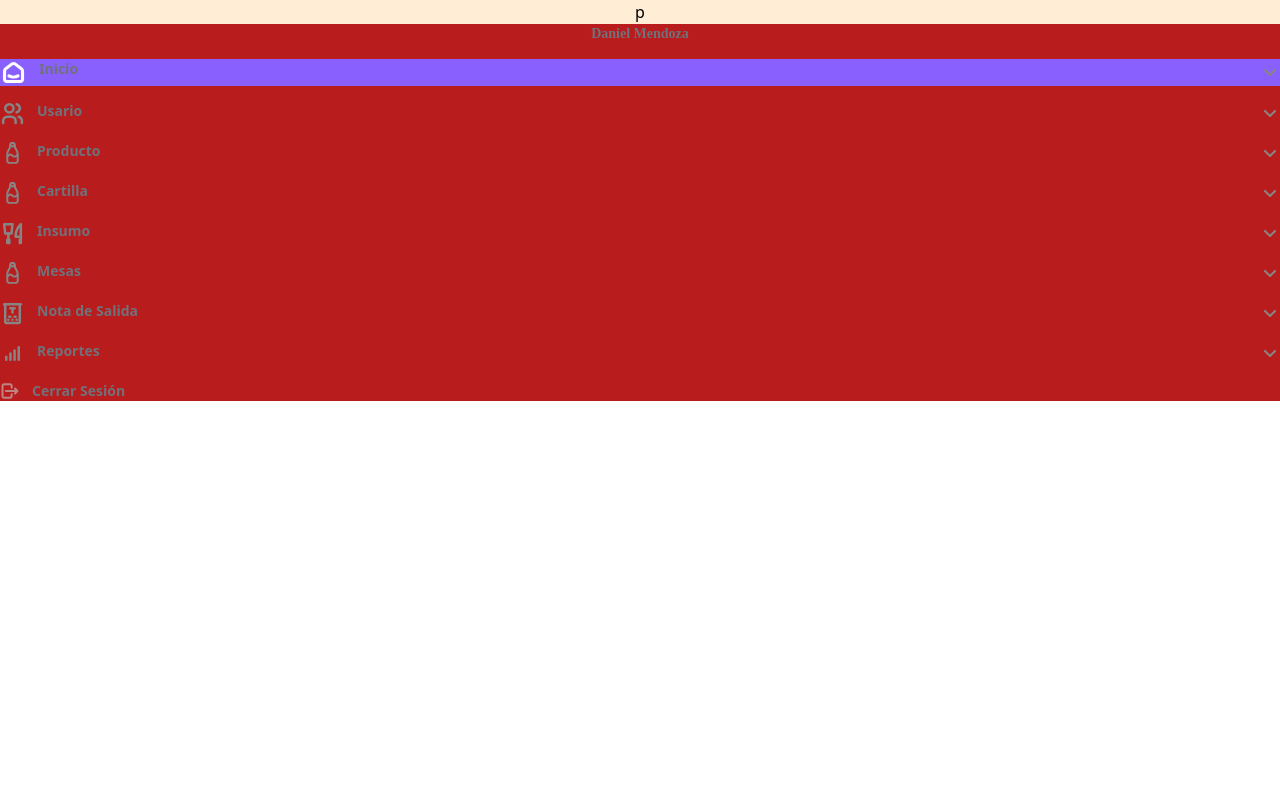
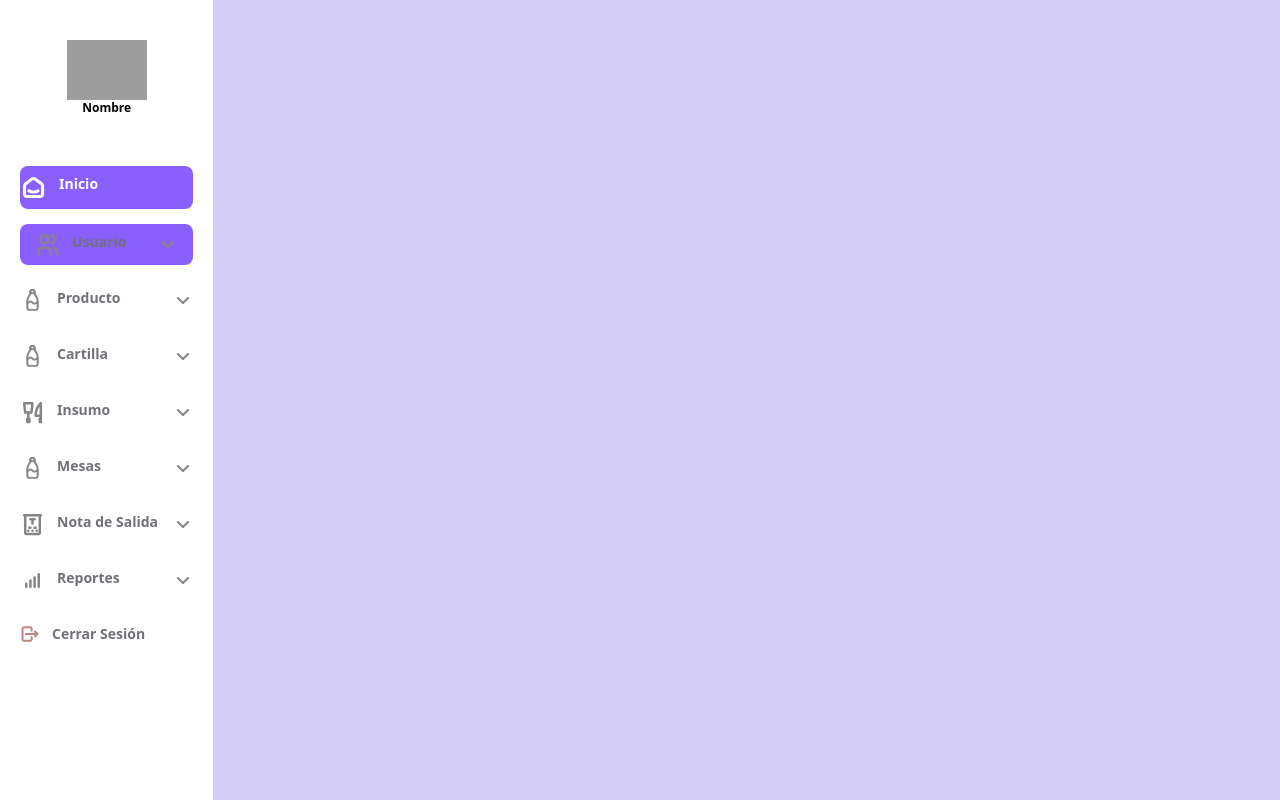
Before and after one commit to Jdanielmendoza/frontendRestaurante, a React (Vite) app: page / in a window 1280 px wide. Built offline with nearby package versions, Linux system fonts and the light colour scheme; grey boxes are pictures that could not be loaded.

Commit message:
Agregue el: npm install react-dropzone agregue el fondo claro a la imagen en el Index html (#D4CEF8)
Elimine la carpeta Login
Agregue una carpeta pages y un archivo layout.jsx para que muestre el dashborad principal
Elimine el componente Sidebar.jsx esta sobrando

```diff
--- a/index.html
+++ b/index.html
@@ -4,9 +4,11 @@
     <meta charset="UTF-8" />
     <link rel="icon" type="image/svg+xml" href="/vite.svg" />
     <meta name="viewport" content="width=device-width, initial-scale=1.0" />
+    <link href="./src/components/FormularioLogin/FormularioLogin.css" rel ="stylesheet"/>
+
     <title>Restaurante Oso Rueda</title>
   </head>
-  <body>
+  <body class="fondoPrincipal">
     <div id="root"></div>
     <script type="module" src="/src/main.jsx"></script>
   </body>
--- a/src/App.jsx
+++ b/src/App.jsx
@@ -1,13 +1,17 @@
 import './App.css'
-import CrearUsuario from './components/CrearUsuario';
-import Dashboardview from './components/Dashboard';
-import Sidebar from './components/Sidebar';
-import product from "/product.svg";
+// import CrearUsuario from './components/CrearUsuario';
+// import Dashboardview from './components/Dashboard';
+// import Sidebar from './components/Sidebar';
+// import product from "/product.svg";
+import Layout from './pages/Layout';
+// import Inicio from './components/Inicio';
+
 function App() {
   return (
     <>
-      <Sidebar/>
+      <Layout/>
     </>
   )
 }
+
 export default App
--- /dev/null
+++ b/src/components/CircularImagen.jsx
@@ -0,0 +1,18 @@
+
+const CircularImage = () => {
+  const imageUrl = 'https://friconix.com/png/fi-ctluxx-anonymous-user-circle-solid.png'; // Reemplaza con la URL de tu imagen
+
+  return (
+    <div className="flex items-center justify-center">
+      {/* <div className="rounded-full w-24 h-24 overflow-hidden"> */}
+        <img
+          src={imageUrl}
+          alt="Imagen Circular"
+          className="w-20 h-full object-cover"
+        />
+      {/* </div> */}
+    </div>
+  );
+}
+
+export default CircularImage;
--- a/src/components/FormularioLogin/FormularioLogin.css
+++ b/src/components/FormularioLogin/FormularioLogin.css
@@ -166,3 +166,8 @@
 .containerLogoOso>img{
   width : 550px;
 }
+
+
+.fondoPrincipal{
+  background-color:#D4CEF8 ;
+}
--- /dev/null
+++ b/src/components/Inicio.jsx
@@ -0,0 +1,16 @@
+const Inicio = ()=>{
+    return(
+        <div className="container mx-auto mt-5 text-center">
+  <div className="grid grid-cols-3 gap-4">
+    <div className="bg-red-400 h-50 w-1/3 mx-auto">1</div>
+    <div className="bg-red-400 w-1/3 mx-auto">2</div>
+    <div className="bg-red-400 w-1/3 mx-auto">3</div>
+    <div className="bg-red-400 w-1/3 mx-auto">4</div>
+    <div className="bg-red-400 w-1/3 mx-auto">5</div>
+    <div className="bg-red-400 w-1/3 mx-auto">6</div>
+  </div>
+</div>
+    )
+}
+
+export default Inicio;
--- a/src/components/Login/Login.jsx
+++ /dev/null
@@ -1,17 +0,0 @@
-import React from 'react'
-import "./Login.css" ;
-
-
-const Login = () => {
-
-  return (
-    <div className='containerLogin' >
-        <form action="">
-            <input type="text" />
-            <input type="text" />
-        </form>
-    </div>
-  )
-}
-
-export default Login
--- a/src/components/Sidebar.jsx
+++ /dev/null
@@ -1,81 +0,0 @@
-
-import iconoInicio from '/iconoInicio.svg';
-import iconoUsuario from '/iconoUsuario.svg';
-import iconoProducto from '/iconoProducto.svg';
-
-import iconoCartilla from '/iconoCartilla.svg';
-import iconoInsumo from '/iconoInsumo.svg';
-import iconoMesa from '/iconoMesa.svg';
-import iconoNotaSalida from '/iconoNotaSalida.svg';
-import iconoReporte from '/iconoReporte.svg';
-import iconoCerrarSesion from '/iconoCerrarSesion.svg';
-
-import IconoDrop from '/iconoDrop.svg';
-
-const Sidebar = ()=>{
-    return(
-       <div className='bg-red-700 ml-auto'>
-            <div className='block items-center justify-center'>
-                {/* imagen */}
-                <div className='bg-orange-100'>p</div>
-                <p className="text-zinc-500 text-sm font-bold font-['Rowdies']">Daniel Mendoza</p>
-            </div>
-
-{/* agregar de sugerencia font-['Rowdies'] junto con font-bold */}
-            <div className='bg-custom-color flex gap-3 mt-[15px]'>
-                <img src ={iconoInicio} alt = "iconoInicio" />
-                <label className="text-zinc-500 text-sm font-bold">Inicio</label>
-                <img src ={IconoDrop} alt = "iconoDropDown" className='ml-auto' />
-            </div>
-
-            <div className='flex gap-3  mt-[15px]'>
-                <img src ={iconoUsuario} alt = 'iconoUsuario' />
-                <label className="text-zinc-500 text-sm font-bold">Usario</label>
-                <img src ={IconoDrop} alt = "iconoDropDown"  className='ml-auto'/>
-            </div>
-
-            <div className='flex gap-3 mt-[15px]'>
-                <img src ={iconoProducto} alt = "iconoProducto" />
-                <label className="text-zinc-500 text-sm font-bold">Producto</label>
-                <img src ={IconoDrop} alt = "iconoDropDown"  className='ml-auto' />
-            </div>
-
-            <div className='flex gap-3 mt-[15px]'>
-                <img src ={iconoCartilla} alt = "iconoCartilla" />
-                <label className="text-zinc-500 text-sm font-bold">Cartilla</label>
-                <img src ={IconoDrop} alt = "iconoDropDown"  className='ml-auto' />
-            </div>
-
-            <div className='flex gap-3 mt-[15px]'>
-                <img src ={iconoInsumo} alt = "iconoInsumo" />
-                <label className="text-zinc-500 text-sm font-bold">Insumo</label>
-                <img src ={IconoDrop} alt = "iconoDropDown"   className='ml-auto'/>
-            </div>
-
-            <div className='flex gap-3 mt-[15px]'>
-                <img src ={iconoMesa} alt = "iconoMesa" />
-                <label className="text-zinc-500 text-sm font-bold ">Mesas</label>
-                <img src ={IconoDrop} alt = "iconoDropDown"  className='ml-auto'/>
-            </div>
-
-            <div className='flex gap-3 mt-[15px]'>
-                <img src ={iconoNotaSalida} alt = "iconoNotaSalida" />
-                <label className="text-zinc-500 text-sm font-bold">Nota de Salida</label>
-                <img src ={IconoDrop} alt = "iconoDropDown"  className='ml-auto'/>
-            </div>
-
-            <div className='flex gap-3 mt-[15px]'>
-                <img src ={iconoReporte} alt = "iconoReporte" />
-                <label className="text-zinc-500 text-sm font-bold ">Reportes</label>
-                <img src ={IconoDrop} alt = "iconoDropDown"  className='ml-auto'/>
-            </div>
-
-            <div className='flex gap-3 mt-[15px]'>
-                <img src ={iconoCerrarSesion} alt = "iconoCerrarSesion" />
-                <label className="text-zinc-500 text-sm font-bold">Cerrar Sesión</label>
-            </div>
-       </div>
-    )
-}
-
-export default Sidebar
--- /dev/null
+++ b/src/pages/Layout.jsx
@@ -0,0 +1,94 @@
+
+import iconoInicio from '/iconoInicio.svg';
+import iconoUsuario from '/iconoUsuario.svg';
+import iconoProducto from '/iconoProducto.svg';
+
+import iconoCartilla from '/iconoCartilla.svg';
+import iconoInsumo from '/iconoInsumo.svg';
+import iconoMesa from '/iconoMesa.svg';
+import iconoNotaSalida from '/iconoNotaSalida.svg';
+import iconoReporte from '/iconoReporte.svg';
+import iconoCerrarSesion from '/iconoCerrarSesion.svg';
+import IconoDrop from '/iconoDrop.svg';
+
+import iconoInicioBlanco from '/iconoInicioBlanco.svg';
+import CircularImagen from '../components/CircularImagen';
+
+
+const Layout = ()=>{
+    return(
+        <div className='md:flex md:min-h-screen'>
+            {/* <header className='bg-white md:h-1/6 p-10 w-15'></header> */}
+
+            <aside className='md:-1/4 bg-white px-5 py-10 w-1/6 '>
+                {/* <h2 className='text-4xl font-black text-center text-white'>CRM -Clientes</h2> */}
+                 {/* imagen */}
+                 <div className='rounded-full w-30 h-23 overflow-hidden flex items-center justify-center '>
+                    <CircularImagen/>
+
+                 </div>
+                    <p className="text-black font-sans text-xs font-bold mb-[50px]">Nombre</p>
+
+                {/* agregar de sugerencia font-['Rowdies'] junto con font-bold */}
+                <div className='flex gap-3 mt-[15px] cursor-pointer bg-custom-color rounded-lg py-2'>
+                    <img src ={iconoInicioBlanco} alt = "iconoInicio" />
+                    <label className="text-white text-sm font-bold">Inicio</label>
+                    {/* <img src ={IconoDrop} alt = "iconoDropDown" className='ml-auto text-white' /> */}
+                </div>
+
+                <div className='flex gap-3  mt-[15px] w-full cursor-pointer  rounded-lg py-2 bg-custom-color px-[15px]'>
+                    <img src ={iconoUsuario} alt = 'iconoUsuario' />
+                    <label className="text-zinc-500 text-sm font-bold">Usuario</label>
+                    <img src ={IconoDrop} alt = "iconoDropDown"  className='ml-auto'/>
+                </div>
+
+                <div className='flex gap-3 mt-[15px] cursor-pointer  rounded-lg py-2 hover:bg-custom-color '>
+                    <img src ={iconoProducto} alt = "iconoProducto" />
+                    <label className="text-zinc-500 text-sm font-bold hover:text-white">Producto</label>
+                    <img src ={IconoDrop} alt = "iconoDropDown"  className='ml-auto' />
+                </div>
+
+                <div className='flex gap-3 mt-[15px] cursor-pointer  rounded-lg py-2'>
+                    <img src ={iconoCartilla} alt = "iconoCartilla" />
+                    <label className="text-zinc-500 text-sm font-bold">Cartilla</label>
+                    <img src ={IconoDrop} alt = "iconoDropDown"  className='ml-auto' />
+                </div>
+
+                <div className='flex gap-3 mt-[15px] cursor-pointer  rounded-lg py-2'>
+                    <img src ={iconoInsumo} alt = "iconoInsumo" />
+                    <label className="text-zinc-500 text-sm font-bold">Insumo</label>
+                    <img src ={IconoDrop} alt = "iconoDropDown"   className='ml-auto'/>
+                </div>
+
+                <div className='flex gap-3 mt-[15px] cursor-pointer  rounded-lg py-2'>
+                    <img src ={iconoMesa} alt = "iconoMesa" />
+                    <label className="text-zinc-500 text-sm font-bold ">Mesas</label>
+                    <img src ={IconoDrop} alt = "iconoDropDown"  className='ml-auto'/>
+                </div>
+
+                <div className='flex gap-3 mt-[15px] cursor-pointer  rounded-lg py-2'>
+                    <img src ={iconoNotaSalida} alt = "iconoNotaSalida" />
+                    <label className="text-zinc-500 text-sm font-bold">Nota de Salida</label>
+                    <img src ={IconoDrop} alt = "iconoDropDown"  className='ml-auto'/>
+                </div>
+
+                <div className='flex gap-3 mt-[15px] cursor-pointer rounded-lg py-2'>
+                    <img src ={iconoReporte} alt = "iconoReporte" />
+                    <label className="text-zinc-500 text-sm font-bold ">Reportes</label>
+                    <img src ={IconoDrop} alt = "iconoDropDown"  className='ml-auto'/>
+                </div>
+
+                <div className='flex gap-3 mt-[15px] cursor-pointer  rounded-lg py-2'>
+                    <img src ={iconoCerrarSesion} alt = "iconoCerrarSesion" />
+                    <label className="text-zinc-500 text-sm font-bold">Cerrar Sesión</label>
+                </div>
+
+            </aside>
+            <main className='md:w-3/4 p-[10px] md:h-screen overflow-scroll '>
+
+            </main>
+        </div>
+    )
+}
+
+export default Layout;
--- a/tailwind.config.js
+++ b/tailwind.config.js
@@ -4,7 +4,8 @@ export default {
   theme: {
     extend: {
       backgroundColor: {
-        'custom-color': '#8960FE',
+        'custom-color' : '#8960FE',
+        'customColorFondo' : '#D4CEF8',
       },
     },
   },
```
Also changed, not shown: public/iconoInicio.svg, public/iconoInicioBlanco.svg (added), src/components/Login/Login.css (deleted).
